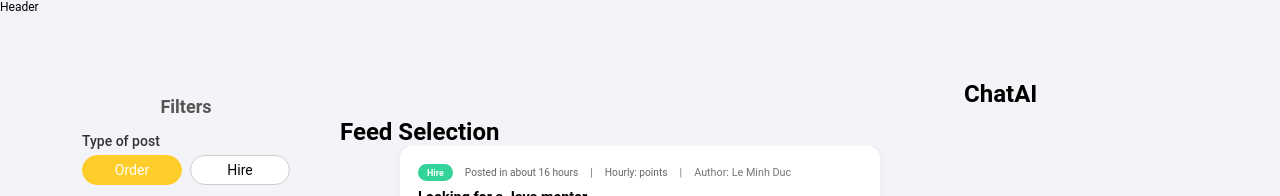
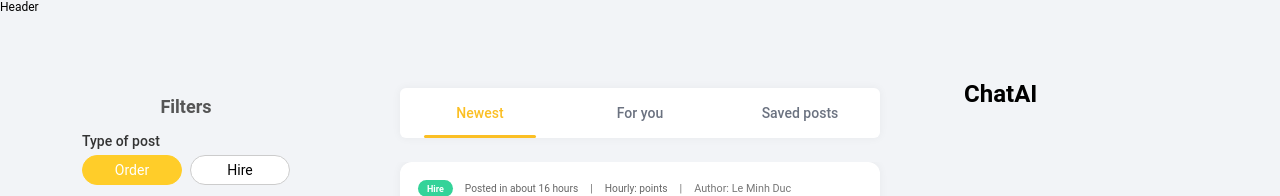
Before and after one commit to ldanh270/skills-trade, a React (Vite) app: page / in a window 1280 px wide. Shown: the top 196 px of the page. Built offline with nearby package versions, Linux system fonts and the light colour scheme; data requests are answered from the project's data file.

Commit message:
Done UX-UI Feed

```diff
--- a/src/api/posts.js
+++ b/src/api/posts.js
@@ -9,4 +9,25 @@ const fetchNewestPosts = async (page = 1, limit = 10) => {
     return response.data
 }
 
-export default fetchNewestPosts
+// Example API call with AI
+const fetchForYouPosts = async (page = 1, limit = 10) => {
+    const response = await axios.get(
+        `${BASE_URL}/posts?_page=${page}&_limit=${limit}&_sort=rating&_order=desc`,
+    )
+    return response.data
+}
+
+const fetchSavedPosts = async (page = 1, limit = 10) => {
+    const userId = 123 // Example user ID
+
+    const response = await axios.get(`http://localhost:3001/user/${userId}/savedPosts`, {
+        params: {
+            userId,
+            _page: page,
+            _limit: limit,
+        },
+    })
+    return response.data
+}
+
+export { fetchForYouPosts, fetchNewestPosts, fetchSavedPosts }
--- a/src/pages/Home/FeedSelection/FeedSelection.jsx
+++ b/src/pages/Home/FeedSelection/FeedSelection.jsx
@@ -1,7 +1,24 @@
-const FeedSelection = () => {
+import styles from './FeedSelection.module.scss'
+
+const FeedSelection = ({ feedType, setFeedType }) => {
+    const tabs = [
+        { key: 'newest', label: 'Newest' },
+        { key: 'foryou', label: 'For you' },
+        { key: 'saved', label: 'Saved posts' },
+    ]
+
     return (
-        <div className="container">
-            <h1>Feed Selection</h1>
+        <div className={styles['wrapper']}>
+            {tabs.map((tab) => (
+                <div
+                    key={tab.key}
+                    className={`${styles['tab']} ${feedType === tab.key ? styles['active'] : ''}`}
+                    onClick={() => setFeedType(tab.key)}
+                >
+                    <div className={styles['label']}>{tab.label}</div>
+                    {feedType === tab.key && <div className={styles['underline']} />}
+                </div>
+            ))}
         </div>
     )
 }
--- a/src/pages/Home/FeedSelection/FeedSelection.module.scss
+++ b/src/pages/Home/FeedSelection/FeedSelection.module.scss
@@ -0,0 +1,50 @@
+.wrapper {
+    display: flex;
+    width: 60vh;
+    height: 50px;
+    margin: 0 auto;
+
+    background: #fff;
+    border-radius: 6px;
+    box-shadow: 0 0 10px rgba(0, 0, 0, 0.05);
+    cursor: pointer;
+    justify-content: space-between;
+    margin-bottom: 2rem;
+}
+
+.tab {
+    position: relative;
+    display: flex;
+    flex-direction: column;
+    height: 100%;
+
+    flex: 1;
+    font-size: 14px;
+    font-weight: 500;
+    text-align: center;
+    color: #6b7280;
+    transition: color 0.2s ease;
+    cursor: pointer;
+    align-items: center;
+    justify-content: center;
+    padding-bottom: 6px;
+
+    .label {
+        position: relative;
+        top: 3px;
+    }
+
+    .underline {
+        position: absolute;
+        bottom: 0;
+        width: 70%;
+        height: 3px;
+        background-color: #fbbf24;
+        border-radius: 9999px;
+        transition: all 0.5s ease;
+    }
+}
+
+.active {
+    color: #fbbf24;
+}
--- a/src/pages/Home/Home.jsx
+++ b/src/pages/Home/Home.jsx
@@ -1,7 +1,7 @@
 import { useEffect, useState } from 'react'
 import InfiniteScroll from 'react-infinite-scroll-component'
 
-import fetchNewestPosts from '~/api/posts'
+import { fetchForYouPosts, fetchNewestPosts, fetchSavedPosts } from '~/api/posts'
 import Filter from '~/components/Filter/Filter'
 import PostCard from '~/components/PostCard/PostCard'
 
@@ -9,38 +9,58 @@ import FeedSelection from './FeedSelection/FeedSelection'
 import * as styles from './Home.module.scss'
 
 const Home = () => {
-    // Lazy loading
     const [posts, setPosts] = useState([])
     const [page, setPage] = useState(1)
-    useEffect(() => {
-        const loadPosts = async () => {
+    const [hasMore, setHasMore] = useState(true)
+    const [feedType, setFeedType] = useState('newest')
+
+    const fetchPostsByType = async (pageNum = 1) => {
         try {
-                const newPosts = await fetchNewestPosts(page)
+            let newPosts = []
+            if (feedType === 'newest') {
+                newPosts = await fetchNewestPosts(pageNum)
+            } else if (feedType === 'foryou') {
+                newPosts = await fetchForYouPosts(pageNum)
+            } else if (feedType === 'saved') {
+                newPosts = await fetchSavedPosts(pageNum)
+            }
+
+            // Nếu hết dữ liệu (VD: < limit), tắt hasMore
+            if (newPosts.length === 0) {
+                setHasMore(false)
+            }
+
             setPosts((prevPosts) => [...prevPosts, ...newPosts])
             setPage((prev) => prev + 1)
         } catch (err) {
             console.error('Cannot fetch. Error:', err)
         }
     }
-        loadPosts()
-        // eslint-disable-next-line react-hooks/exhaustive-deps
-    }, [])
+
+    useEffect(() => {
+        // Reset lại khi đổi feedType
+        setPosts([])
+        setPage(1)
+        setHasMore(true)
+        fetchPostsByType(1)
+    }, [feedType])
+
     return (
         <div className={styles['Home']}>
             <div className={styles['Filter']}>
                 <Filter />
             </div>
             <div className={styles['Feed']}>
-                <FeedSelection />
+                <FeedSelection feedType={feedType} setFeedType={setFeedType} />
                 <InfiniteScroll
                     dataLength={posts.length}
-                    next={fetchNewestPosts}
-                    hasMore={true}
+                    next={() => fetchPostsByType(page)}
+                    hasMore={hasMore}
                     loader={<h4>Loading...</h4>}
                 >
-                    {posts.map((post, index) => {
-                        return <PostCard key={index} post={post} />
-                    })}
+                    {posts.map((post, index) => (
+                        <PostCard key={index} post={post} />
+                    ))}
                 </InfiniteScroll>
             </div>
             <div className={styles['ChatAI']}>
--- a/src/pages/Home/Home.module.scss
+++ b/src/pages/Home/Home.module.scss
@@ -8,7 +8,7 @@
 
 .Filter {
     position: sticky;
-    top: 80px; // tuỳ chiều cao header
+    top: 80px;
     width: 250px;
     height: fit-content;
     align-self: flex-start;
@@ -16,7 +16,7 @@
 
 .Feed {
     position: relative;
-    top: 80px;
+    top: 50px;
     flex: 1;
     min-width: 0;
     max-width: 600px; // hoặc 700px, tuỳ thiết kế
```
Lines whose indentation alone changed are shown as unchanged.
